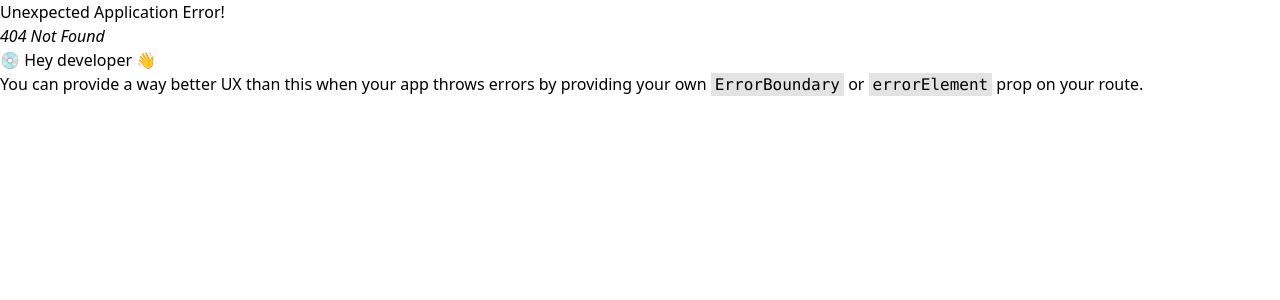
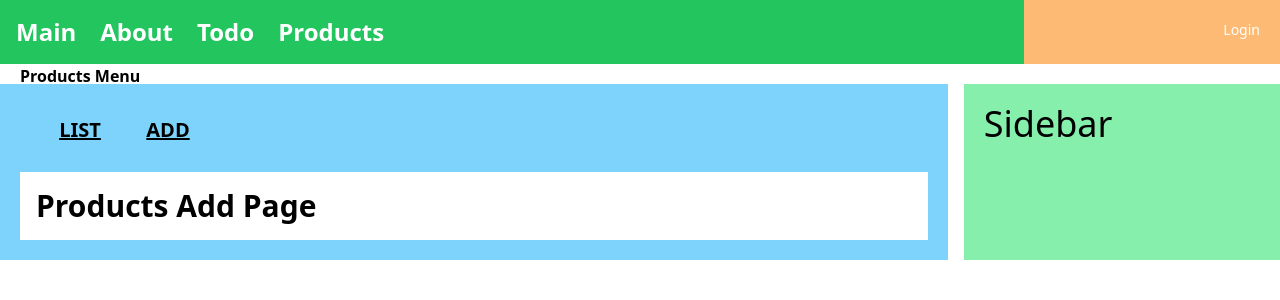
Before and after one commit to gns14585/inflearn_project_frontend, a React (Create React App) app: page /products/add in a window 1280 px wide. Before the commit this address had no page. Shown: the top 300 px of the page. Built offline with nearby package versions, Linux system fonts and the light colour scheme.

Commit message:
Product Add 작업중

```diff
--- a/src/components/menus/BasicMenu.js
+++ b/src/components/menus/BasicMenu.js
@@ -15,6 +15,9 @@ const BasicMenu = () => {
           <li className="pr-6 text-2xl">
             <Link to={"/todo/"}>Todo</Link>
           </li>
+          <li className="pr-6 text-2xl">
+            <Link to={"/products/"}>Products</Link>
+          </li>
         </ul>
       </div>
 
--- /dev/null
+++ b/src/components/products/AddComponent.js
@@ -0,0 +1,17 @@
+import React, { useRef, useState } from "react";
+
+const initState = {
+  pname: "",
+  pdesc: "",
+  price: 0,
+  files: [],
+};
+
+function AddComponent(props) {
+  const [product, setProduct] = useState(initState);
+  const uploadRef = useRef();
+
+  return <div></div>;
+}
+
+export default AddComponent;
--- /dev/null
+++ b/src/pages/products/AddPage.js
@@ -0,0 +1,13 @@
+import React from "react";
+import AddComponent from "../../components/products/AddComponent";
+
+function AddPage(props) {
+  return (
+    <div className="p-4 w-full bg-white">
+      <div className="text-3xl font-extrabold">Products Add Page</div>
+      <AddComponent />
+    </div>
+  );
+}
+
+export default AddPage;
--- /dev/null
+++ b/src/pages/products/IndexPage.js
@@ -0,0 +1,32 @@
+import React from "react";
+import BasicLayout from "../../layouts/BasicLayout";
+import { Outlet, useNavigate } from "react-router-dom";
+
+function IndexPage(props) {
+  const navigate = useNavigate();
+
+  return (
+    <BasicLayout>
+      <div className="text-black font-extrabold -mt-10">Products Menu</div>
+      <div className="w-full flex m-2 p-2">
+        <div
+          className="text-xl m-1 p-2 w-20 font-extrabold text-center underline"
+          onClick={() => navigate("/list")}
+        >
+          LIST
+        </div>
+        <div
+          className="text-xl m-1 p-2 w-20 font-extrabold text-center underline"
+          onClick={() => navigate("add")}
+        >
+          ADD
+        </div>
+      </div>
+      <div className="flex flex-wrap w-full">
+        <Outlet />
+      </div>
+    </BasicLayout>
+  );
+}
+
+export default IndexPage;
--- /dev/null
+++ b/src/pages/products/ListPage.js
@@ -0,0 +1,11 @@
+import React from "react";
+
+function ListPage(props) {
+  return (
+    <div className="p-4 w-full bg-white">
+      <div className="text-3xl font-extrabold">Products List Page</div>
+    </div>
+  );
+}
+
+export default ListPage;
--- /dev/null
+++ b/src/rooter/productsRouter.js
@@ -0,0 +1,34 @@
+import { lazy, Suspense } from "react";
+import { Navigate } from "react-router-dom";
+
+const Loading = <div className="bg-red-700">Loading....</div>;
+const ProductList = lazy(() => import("../pages/products/ListPage"));
+const ProductAdd = lazy(() => import("../pages/products/AddPage"));
+
+const productsRouter = () => {
+  return [
+    {
+      path: "list",
+      element: (
+        <Suspense fallback={Loading}>
+          <ProductList />
+        </Suspense>
+      ),
+    },
+    {
+      // 아무것도 없는 경로는 list로 이동
+      path: "",
+      element: <Navigate replace={true} to={"list"} />,
+    },
+    {
+      path: "add",
+      element: (
+        <Suspense fallback={Loading}>
+          <ProductAdd />
+        </Suspense>
+      ),
+    },
+  ];
+};
+
+export default productsRouter;
--- a/src/rooter/root.js
+++ b/src/rooter/root.js
@@ -1,12 +1,13 @@
 import { lazy, Suspense } from "react";
 import { createBrowserRouter } from "react-router-dom";
 import TodoRouter from "./todoRouter";
+import ProductsRouter from "./productsRouter";
 
 const Loading = <div className="bg-red-700">Loading....</div>;
 const Main = lazy(() => import("../pages/MainPage"));
 const About = lazy(() => import("../pages/AboutPage"));
 const TodoIndex = lazy(() => import("../pages/todo/indexPage"));
-const TodoList = lazy(() => import("../pages/todo/ListPage"));
+const ProductsIndex = lazy(() => import("../pages/products/IndexPage"));
 
 const root = createBrowserRouter([
   {
@@ -34,5 +35,14 @@ const root = createBrowserRouter([
     ),
     children: TodoRouter(),
   },
+  {
+    path: "products",
+    element: (
+      <Suspense fallback={Loading}>
+        <ProductsIndex />
+      </Suspense>
+    ),
+    children: ProductsRouter(),
+  },
 ]);
 export default root;
--- a/src/rooter/todoRouter.js
+++ b/src/rooter/todoRouter.js
@@ -18,6 +18,7 @@ const todoRouter = () => {
       ),
     },
     {
+      // 아무것도 없는 경로는 list로 이동
       path: "",
       element: <Navigate replace={true} to={"list"} />,
     },
```
